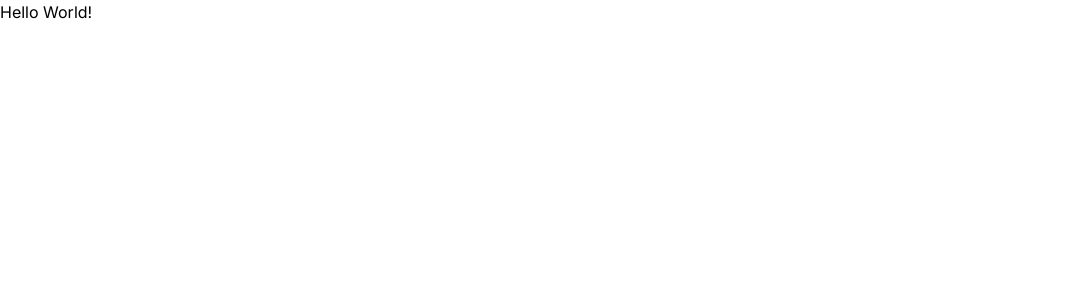
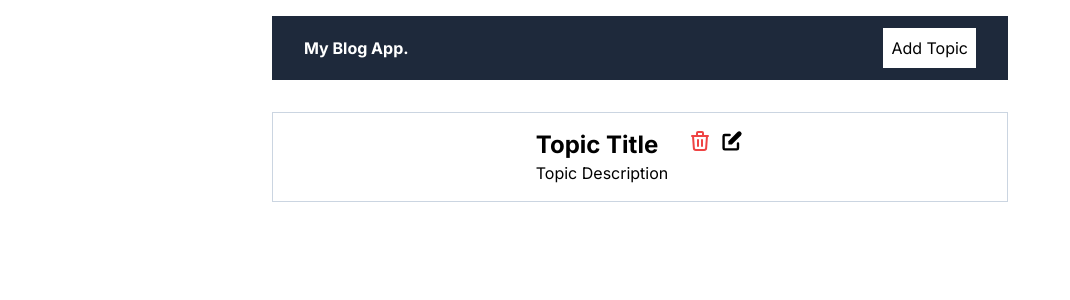
Before and after one commit to MZainMehar/blog-app, a Next.js app: page / in a window 1280 px wide. Shown: the top 300 px of the page, without its empty margins (0-1070 px from the left). Built offline with nearby package versions, Linux system fonts and the light colour scheme.

Commit message:
Add layout components and update page structure

```diff
--- /dev/null
+++ b/app/addTopic/page.jsx
@@ -0,0 +1,9 @@
+export default function AddTopic() {
+    return (
+        <form className="flex flex-col gap-3">
+            <input className="border border-slate-500 px-8 py-2" type="text" placeholder="Topic Title" />
+            <input className="border border-slate-500 px-8 py-2" type="text" placeholder="Topic Description" />
+            <button className="bg-green-500 text-white px-8 py-2 w-fit" type="submit">Add Topic</button>
+        </form>
+    );
+}
--- /dev/null
+++ b/app/editTopic/[id]/page.jsx
@@ -0,0 +1,9 @@
+export default function EditTopic() {
+    return (
+        <form className="flex flex-col gap-3">
+            <input className="border border-slate-500 px-8 py-2" type="text" placeholder="Topic Title" />
+            <input className="border border-slate-500 px-8 py-2" type="text" placeholder="Topic Description" />
+            <button className="bg-green-500 text-white px-8 py-2 w-fit" type="submit">Edit Topic</button>
+        </form>
+    );
+}
--- a/app/layout.js
+++ b/app/layout.js
@@ -1,17 +1,25 @@
 import { Inter } from "next/font/google";
 import "./globals.css";
+import Navbar from "@/components/Navbar";
 
 const inter = Inter({ subsets: ["latin"] });
 
 export const metadata = {
-  title: "Create Next App",
-  description: "Generated by create next app",
+  title: "My Blog App",
+  description: "Next.js blog app",
 };
 
 export default function RootLayout({ children }) {
   return (
     <html lang="en">
-      <body className={inter.className}>{children}</body>
+      <body className={inter.className}>
+        <div className="max-w-3xl mx-auto p-4">
+        <Navbar />
+        <div className="mt-8">
+          {children}
+        </div>
+        </div>
+      </body>
     </html>
   );
 }
--- a/app/page.jsx
+++ b/app/page.jsx
@@ -1,7 +1,7 @@
-import Image from "next/image";
+import TopicsList from "@/components/TopicsList";
 
 export default function Home() {
   return (
-    <h1>Hello World!</h1>
+    <TopicsList />
   );
 }
--- /dev/null
+++ b/components/Navbar.jsx
@@ -0,0 +1,10 @@
+import Link from "next/link";
+
+export default function Navbar() {
+  return (
+    <nav className="flex justify-between items-center bg-slate-800 px-8 py-3">
+      <Link className="text-white font-bold" href={"/"}>My Blog App.</Link>
+      <Link className="bg-white p-2" href={"/addTopic"}>Add Topic</Link>
+    </nav>
+  );
+}
--- /dev/null
+++ b/components/RemoveBtn.jsx
@@ -0,0 +1,8 @@
+import {HiOutlineTrash} from 'react-icons/hi';
+export default function RemoveBtn() {
+    return (
+        <button className='text-red-500'>
+            <HiOutlineTrash size={24} />
+        </button>
+    );
+    }
--- /dev/null
+++ b/components/TopicsList.jsx
@@ -0,0 +1,20 @@
+import Link from "next/link";
+import RemoveBtn from "./RemoveBtn";
+import {HiPencilAlt} from "react-icons/hi";
+
+export default function TopicsList() {
+  return (
+    <>
+    <div className="p-4 border border-slate-300 my-3 flex justify-center gap-5 items-start">
+        <div>
+            <h2 className="font-bold text-2xl">Topic Title</h2>
+            <div>Topic Description</div>
+        </div>
+        <div className="flex gap-2">
+            <RemoveBtn />
+            <Link href={"/editTopic/123"}><HiPencilAlt size={24} /></Link>
+        </div>
+    </div>
+    </>
+  );
+}
```
